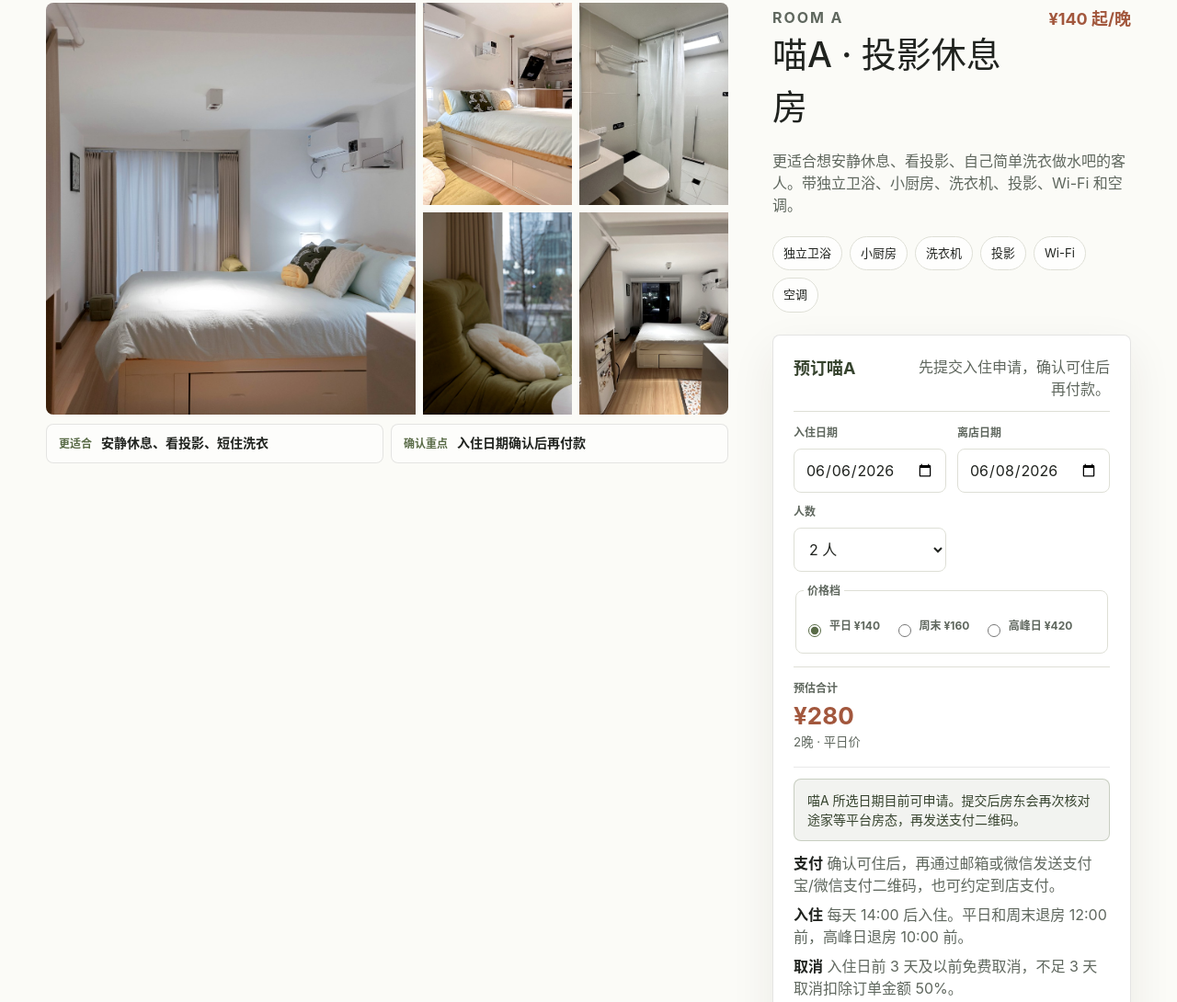
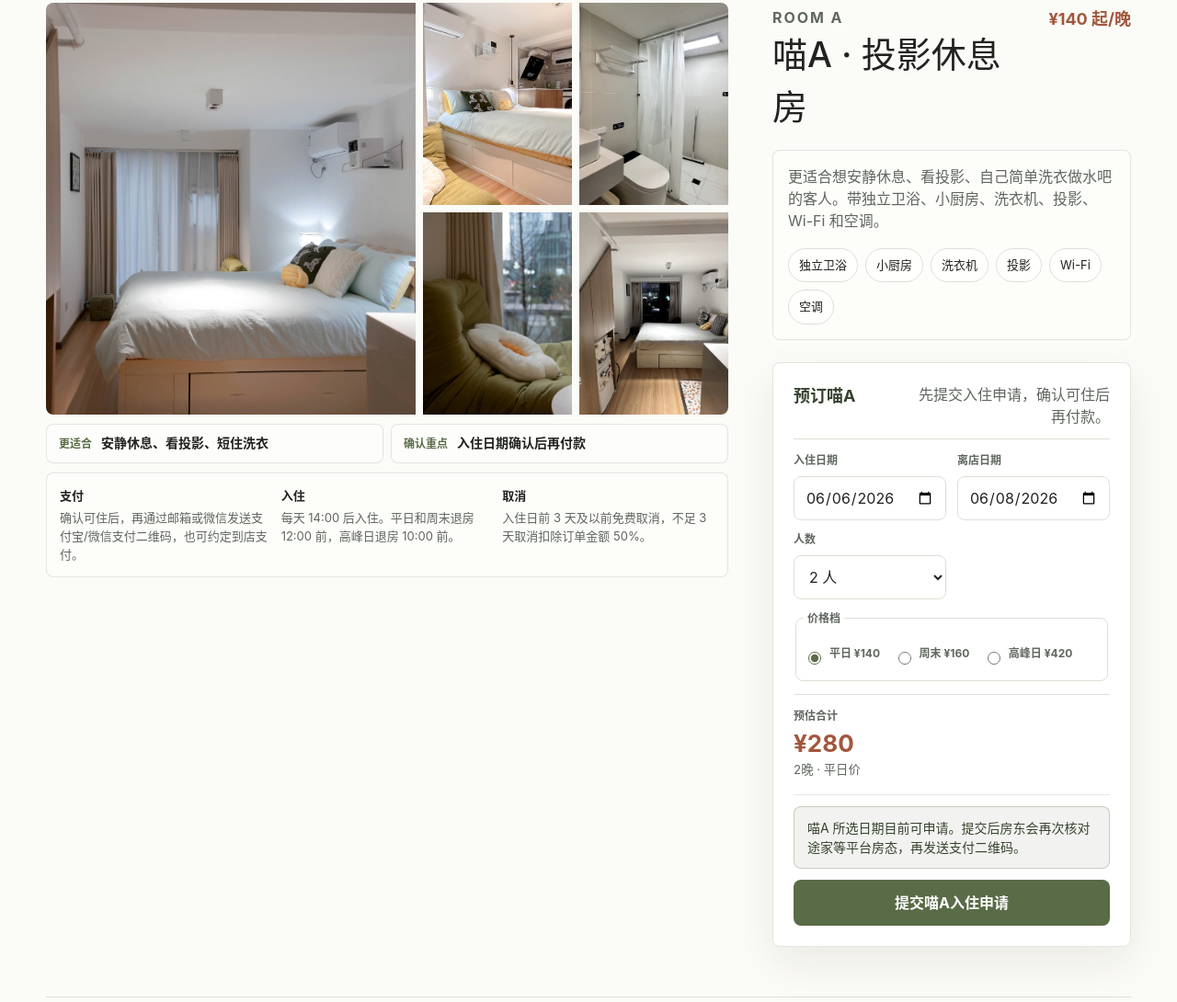
Before and after one commit to panzeng297-commits/cert, a website: page index.html in a window 1280 px wide. Shown: the part 999-2089 px from the top of the page at 92% size. Drawn offline with Linux system fonts and the light colour scheme.

Commit message:
Reflow room details and booking layout

```diff
--- a/index.html
+++ b/index.html
@@ -87,6 +87,11 @@
                   <strong>入住日期确认后再付款</strong>
                 </div>
               </div>
+              <div class="room-stay-rules" aria-label="喵A预订规则">
+                <p><strong>支付</strong> 确认可住后，再通过邮箱或微信发送支付宝/微信支付二维码，也可约定到店支付。</p>
+                <p><strong>入住</strong> 每天 14:00 后入住。平日和周末退房 12:00 前，高峰日退房 10:00 前。</p>
+                <p><strong>取消</strong> 入住日前 3 天及以前免费取消，不足 3 天取消扣除订单金额 50%。</p>
+              </div>
             </div>
             <div class="room-copy">
               <div class="room-title-row">
@@ -96,6 +101,7 @@
                 </div>
                 <strong>¥140 起/晚</strong>
               </div>
+              <div class="room-info-panel">
                 <p>
                   更适合想安静休息、看投影、自己简单洗衣做水吧的客人。带独立卫浴、小厨房、洗衣机、投影、Wi-Fi 和空调。
                 </p>
@@ -107,6 +113,7 @@
                   <li>Wi-Fi</li>
                   <li>空调</li>
                 </ul>
+              </div>
               <form class="room-booking-form" data-room-form data-room="喵A">
                 <div class="room-booking-head">
                   <h4>预订喵A</h4>
@@ -153,11 +160,6 @@
                   <div class="availability-status" data-availability-status data-state="loading" aria-live="polite">
                     正在读取最新房态，提交后仍需房东最终确认。
                   </div>
-                  <div class="booking-policy" aria-label="预订和入住规则">
-                    <p><strong>支付</strong> 确认可住后，再通过邮箱或微信发送支付宝/微信支付二维码，也可约定到店支付。</p>
-                    <p><strong>入住</strong> 每天 14:00 后入住。平日和周末退房 12:00 前，高峰日退房 10:00 前。</p>
-                    <p><strong>取消</strong> 入住日前 3 天及以前免费取消，不足 3 天取消扣除订单金额 50%。</p>
-                  </div>
                   <button class="button primary submit-button" type="submit">提交喵A入住申请</button>
                 </div>
               </form>
@@ -185,6 +187,11 @@
                   <strong>先查途家等平台房态</strong>
                 </div>
               </div>
+              <div class="room-stay-rules" aria-label="喵B预订规则">
+                <p><strong>支付</strong> 确认可住后，再通过邮箱或微信发送支付宝/微信支付二维码，也可约定到店支付。</p>
+                <p><strong>入住</strong> 每天 14:00 后入住。平日和周末退房 12:00 前，高峰日退房 10:00 前。</p>
+                <p><strong>取消</strong> 入住日前 3 天及以前免费取消，不足 3 天取消扣除订单金额 50%。</p>
+              </div>
             </div>
             <div class="room-copy">
               <div class="room-title-row">
@@ -194,6 +201,7 @@
                 </div>
                 <strong>¥140 起/晚</strong>
               </div>
+              <div class="room-info-panel">
                 <p>
                   更适合希望空间观感更开阔、喜欢窗边采光和轻量办公区的客人。带独立卫浴、小厨房、洗衣机、投影、Wi-Fi 和空调。
                 </p>
@@ -205,6 +213,7 @@
                   <li>Wi-Fi</li>
                   <li>空调</li>
                 </ul>
+              </div>
               <form class="room-booking-form" data-room-form data-room="喵B">
                 <div class="room-booking-head">
                   <h4>预订喵B</h4>
@@ -250,11 +259,6 @@
                   </div>
                   <div class="availability-status" data-availability-status data-state="loading" aria-live="polite">
                     正在读取最新房态，提交后仍需房东最终确认。
-                  </div>
-                  <div class="booking-policy" aria-label="预订和入住规则">
-                    <p><strong>支付</strong> 确认可住后，再通过邮箱或微信发送支付宝/微信支付二维码，也可约定到店支付。</p>
-                    <p><strong>入住</strong> 每天 14:00 后入住。平日和周末退房 12:00 前，高峰日退房 10:00 前。</p>
-                    <p><strong>取消</strong> 入住日前 3 天及以前免费取消，不足 3 天取消扣除订单金额 50%。</p>
                   </div>
                   <button class="button primary submit-button" type="submit">提交喵B入住申请</button>
                 </div>
--- a/styles.css
+++ b/styles.css
@@ -598,6 +598,29 @@ select {
   line-height: 1.35;
 }
 
+.room-stay-rules {
+  display: grid;
+  grid-template-columns: repeat(3, 1fr);
+  gap: 10px;
+  border: 1px solid rgba(32, 35, 31, 0.11);
+  border-radius: var(--radius);
+  background: rgba(255, 255, 255, 0.42);
+  padding: 14px;
+}
+
+.room-stay-rules p {
+  margin: 0;
+  color: var(--muted);
+  font-size: 13px;
+  line-height: 1.55;
+}
+
+.room-stay-rules strong {
+  display: block;
+  margin-bottom: 4px;
+  color: var(--ink);
+}
+
 .room-copy {
   position: sticky;
   top: 96px;
@@ -630,11 +653,19 @@ select {
   font-size: 16px;
 }
 
+.room-info-panel {
+  border: 1px solid rgba(32, 35, 31, 0.11);
+  border-radius: var(--radius);
+  background: rgba(255, 255, 255, 0.44);
+  margin-bottom: 16px;
+  padding: 16px;
+}
+
 .amenities {
   display: flex;
   flex-wrap: wrap;
   gap: 8px;
-  margin: 22px 0 24px;
+  margin: 18px 0 0;
   padding: 0;
   list-style: none;
 }
@@ -1107,6 +1138,8 @@ select {
   .transit-layout,
   .location-summary,
   .route-grid,
+  .room-side-notes,
+  .room-stay-rules,
   .facility-grid,
   .notice-grid {
     grid-template-columns: 1fr;
```
Lines whose indentation alone changed are shown as unchanged.
